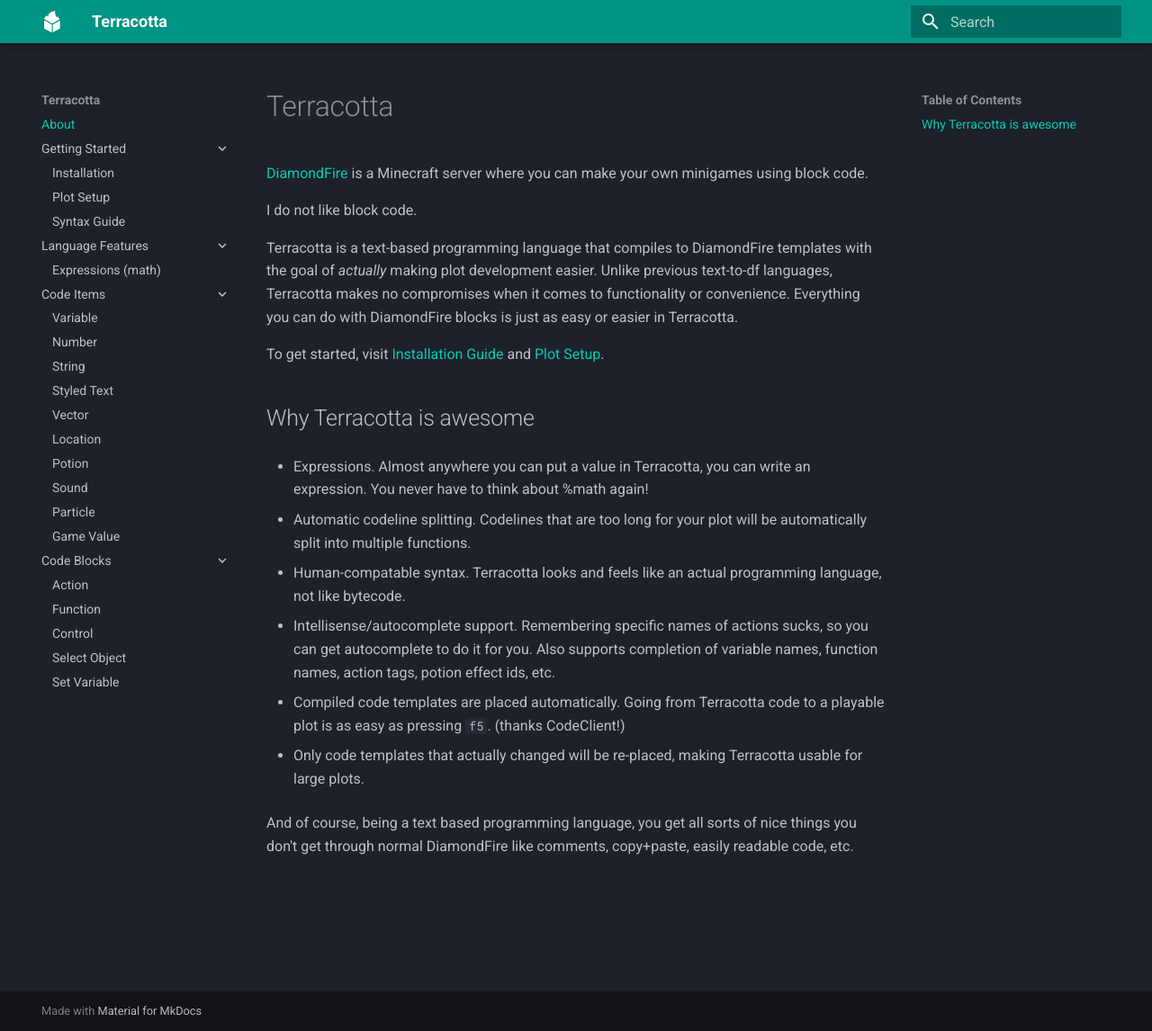
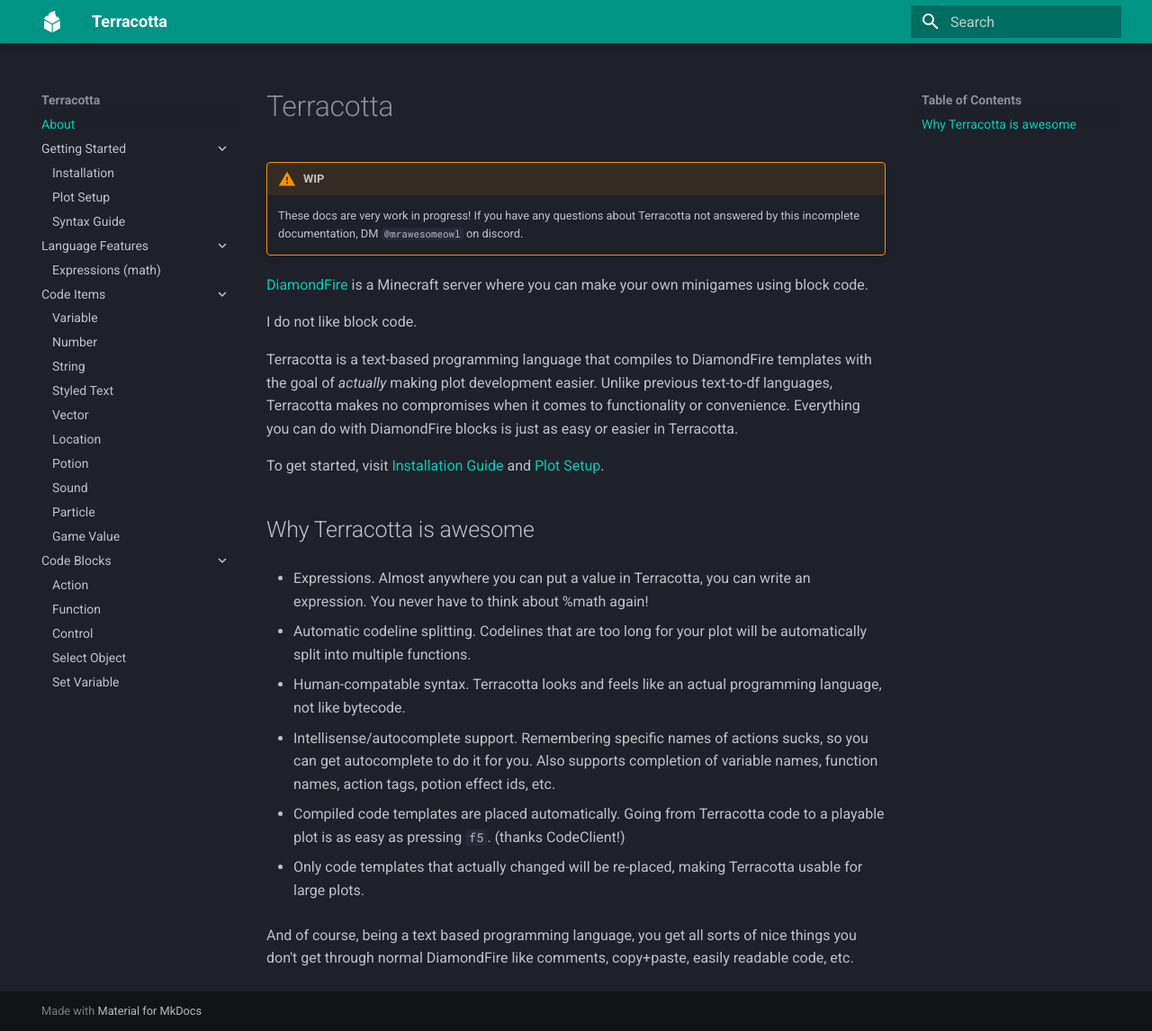
Before and after one commit to Owlfroggy/terracotta-docs, an MkDocs documentation site: the page built from docs/index.md, in a window 1280 px wide and 1146 px high. Shown: the whole window at 90% size. Built offline with MkDocs 1.6.1 and Material for MkDocs 9.7.7, drawn with Linux system fonts in a browser that asks for light colours.

Commit message:
wip disclaimer

```diff
--- a/docs/index.md
+++ b/docs/index.md
@@ -1,4 +1,8 @@
 # Terracotta
+
+
+!!! warning "WIP"
+    These docs are very work in progress! If you have any questions about Terracotta not answered by this incomplete documentation, DM `@mrawesomeowl` on discord.
 
 [DiamondFire](https://www.mcdiamondfire.com) is a Minecraft server where you can make your own minigames using block code.
 
```
